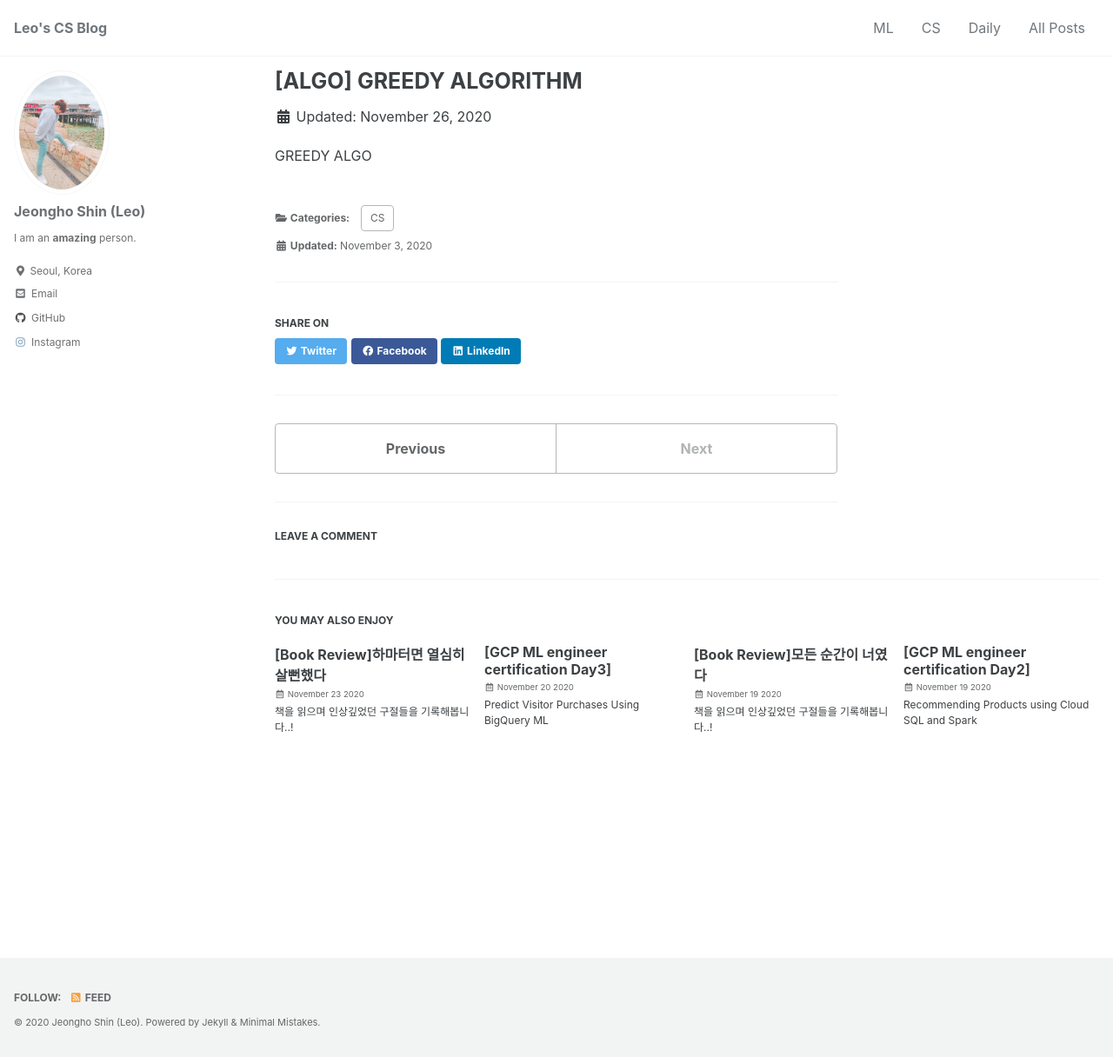
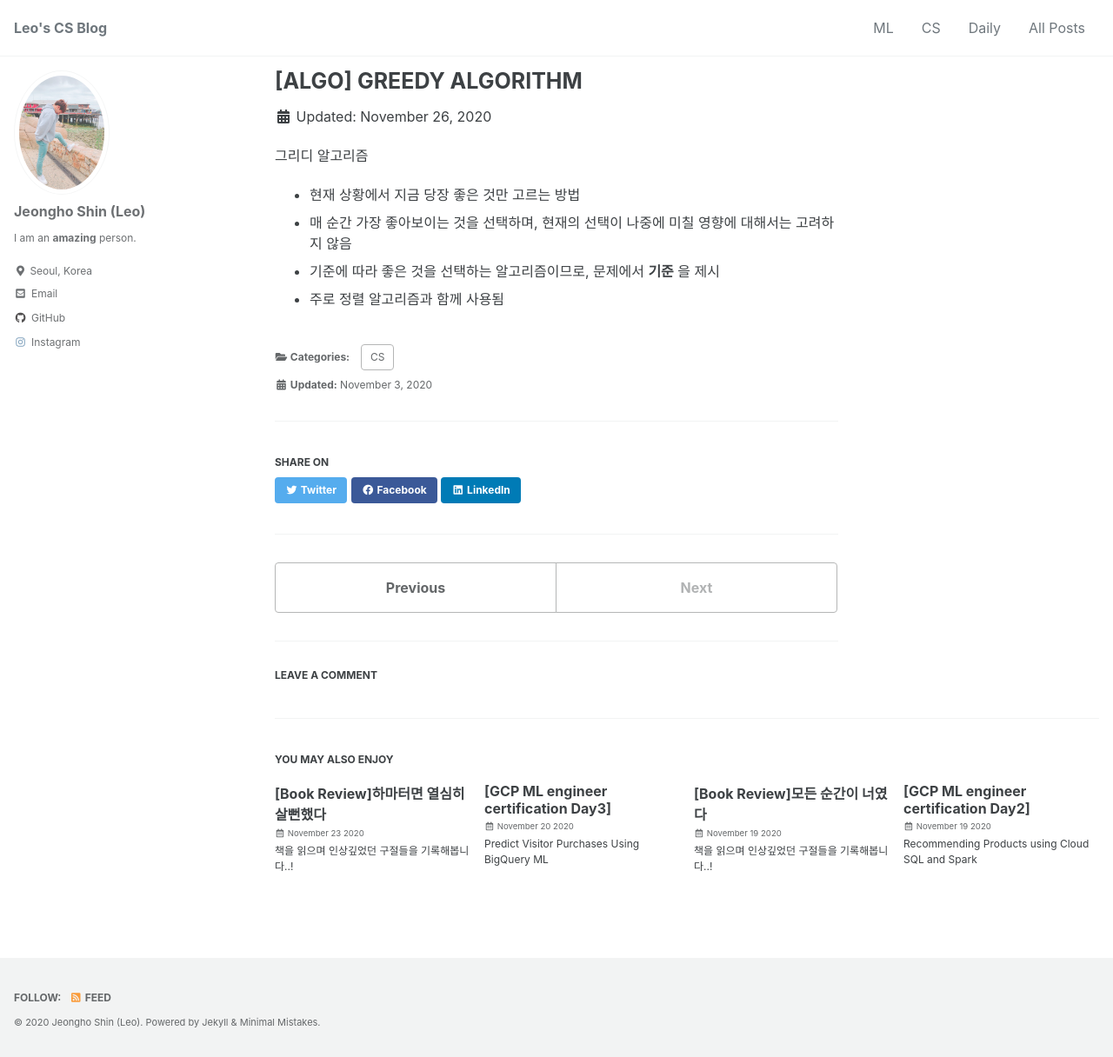
Before and after one commit to mlleo/mlleo.github.io, a Jekyll site: the page built from _posts/2020-11-26-algorithm_1.md, in a window 1280 px wide and 1216 px high. Shown: the whole window at 87% size. Built offline with Jekyll 4.4.1, drawn with Linux system fonts in a browser that asks for light colours; cached includes are drawn as plain includes; comment, search, counter and statistics services are not loaded.

Commit message:
Update 2020-11-26-algorithm_1.md

```diff
--- a/_posts/2020-11-26-algorithm_1.md
+++ b/_posts/2020-11-26-algorithm_1.md
@@ -7,4 +7,9 @@ comments: true
 use_math: true # MathJax On
 ---
 
-GREEDY ALGO
+그리디 알고리즘
+
+- 현재 상황에서 지금 당장 좋은 것만 고르는 방법
+- 매 순간 가장 좋아보이는 것을 선택하며, 현재의 선택이 나중에 미칠 영향에 대해서는 고려하지 않음
+- 기준에 따라 좋은 것을 선택하는 알고리즘이므로, 문제에서 **기준** 을 제시
+- 주로 정렬 알고리즘과 함께 사용됨
```
